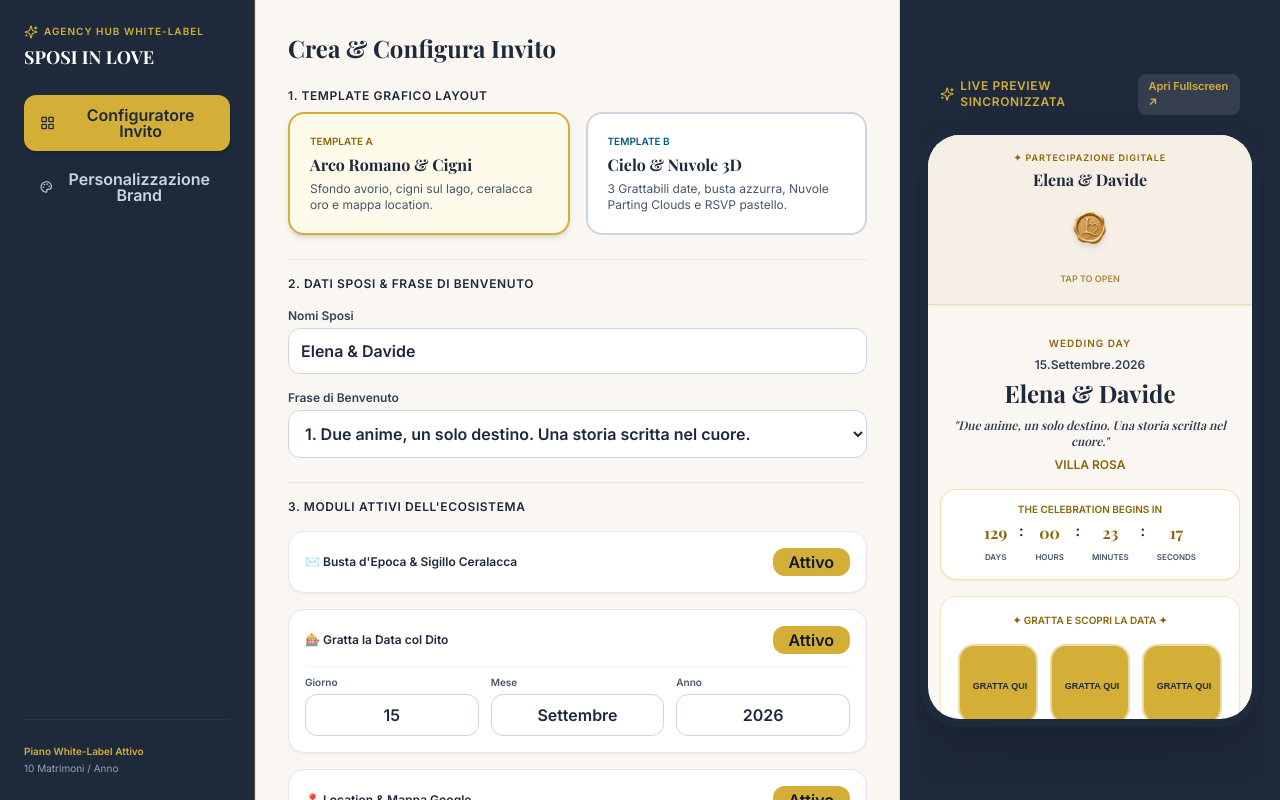
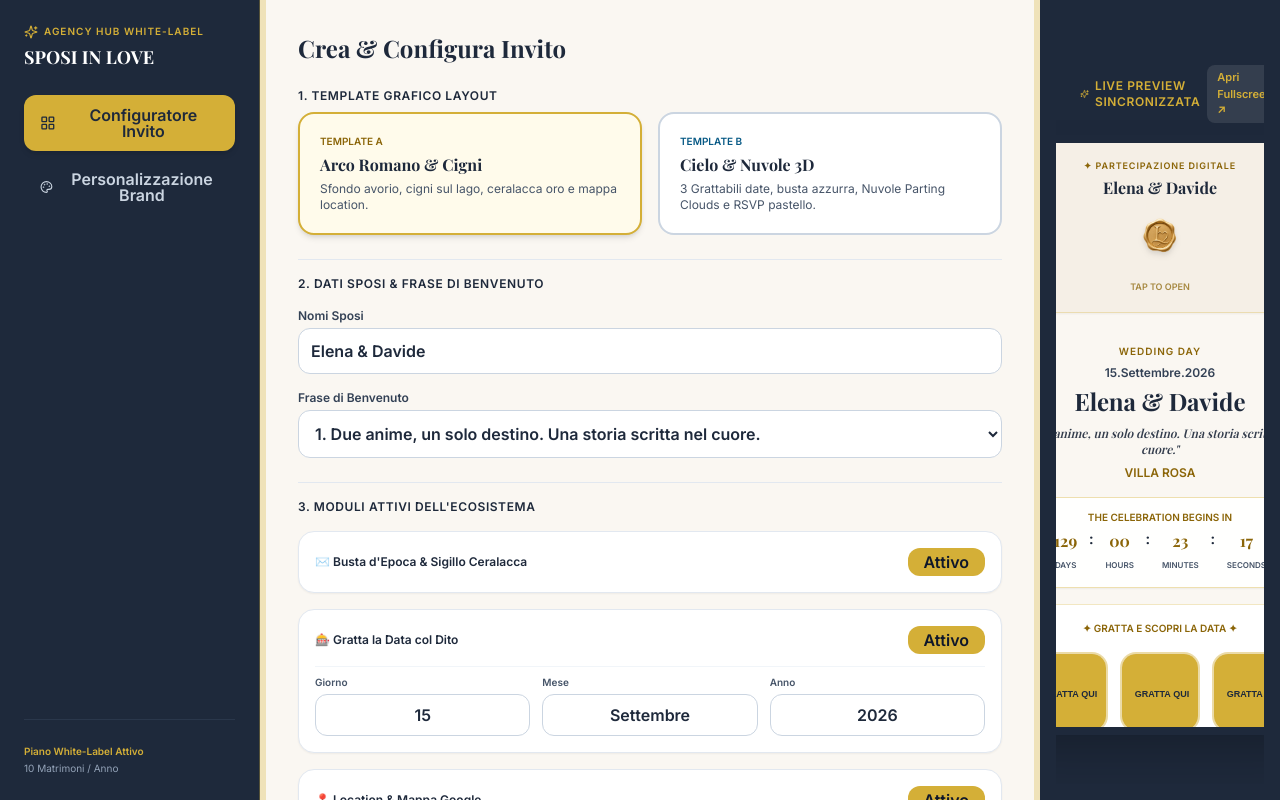
Before and after one commit to Rickym2025/love, a Next.js app: page /agency/sposi-in-love in a window 1280 px wide. Built offline with nearby package versions, Linux system fonts and the light colour scheme; a web font is replaced by a local one.

Commit message:
Update page.tsx

```diff
--- a/src/app/agency/[agencyId]/page.tsx
+++ b/src/app/agency/[agencyId]/page.tsx
@@ -1,6 +1,6 @@
 "use client";
 
-import React, { useState } from "react";
+import React, { useState, useEffect } from "react";
 import AgencySidebar from "@/components/agency/AgencySidebar";
 import AgencyConfigurator from "@/components/agency/AgencyConfigurator";
 import AgencyPreview from "@/components/agency/AgencyPreview";
@@ -9,6 +9,13 @@ export default function AgencyStudioPage({ params }: { params?: { agencyId?: str
   const rawAgencyId = params?.agencyId || "sposi-in-love";
   const agencyId = (rawAgencyId || "").replace(/[^a-zA-Z0-9-]/g, "") || "sposi-in-love";
 
+  // RIDIMENSIONAMENTO COLONNE CON TRASCINAMENTO MOUSE (Colonna centrale leggermente ristretta a 380px)
+  const [sidebarWidth, setSidebarWidth] = useState(260);
+  const [configuratorWidth, setConfiguratorWidth] = useState(380);
+  const [isResizingSidebar, setIsResizingSidebar] = useState(false);
+  const [isResizingConfigurator, setIsResizingConfigurator] = useState(false);
+
+  // Stati Configuratore
   const [activeTab, setActiveTab] = useState("create");
   const [selectedTemplate, setSelectedTemplate] = useState<"A" | "B">("A");
   const [selectedColorScheme, setSelectedColorScheme] = useState("1");
@@ -49,16 +56,57 @@ export default function AgencyStudioPage({ params }: { params?: { agencyId?: str
     setModules((prev) => ({ ...prev, [key]: !prev[key] }));
   }
 
+  // Gestione Eventi Mouse per Trascinamento Ridimensionabile
+  useEffect(() => {
+    const handleMouseMove = (e: MouseEvent) => {
+      if (isResizingSidebar) {
+        const newWidth = Math.max(200, Math.min(360, e.clientX));
+        setSidebarWidth(newWidth);
+      } else if (isResizingConfigurator) {
+        const newWidth = Math.max(300, Math.min(550, e.clientX - sidebarWidth));
+        setConfiguratorWidth(newWidth);
+      }
+    };
+
+    const handleMouseUp = () => {
+      setIsResizingSidebar(false);
+      setIsResizingConfigurator(false);
+    };
+
+    if (isResizingSidebar || isResizingConfigurator) {
+      window.addEventListener("mousemove", handleMouseMove);
+      window.addEventListener("mouseup", handleMouseUp);
+    }
+
+    return () => {
+      window.removeEventListener("mousemove", handleMouseMove);
+      window.removeEventListener("mouseup", handleMouseUp);
+    };
+  }, [isResizingSidebar, isResizingConfigurator, sidebarWidth]);
+
   return (
-    <div className="flex h-screen w-full bg-[#FAF7F2] overflow-hidden font-sans">
-      {/* 1. SIDEBAR FISSA */}
-      <div className="w-64 flex-shrink-0 border-r border-[#D4AF37]/30 h-full">
-        <AgencySidebar agencyId={agencyId} activeTab={activeTab} setActiveTab={setActiveTab} />
-      </div>
+    <div className="flex h-screen w-full bg-[#FAF7F2] overflow-hidden font-sans select-none">
+      {/* COLONNA 1: SIDEBAR AGENZIA */}
+      <AgencySidebar
+        agencyId={agencyId}
+        activeTab={activeTab}
+        setActiveTab={setActiveTab}
+        style={{ width: `${sidebarWidth}px` }}
+      />
 
-      {/* 2. CONFIGURATORE ESPANSO FLESSIBILE (Flex-1: Riempie lo spazio centrale senza schiacciare) */}
-      <div className="flex-1 h-full overflow-y-auto border-r border-[#D4AF37]/30 bg-[#FAF7F2]">
+      {/* SEPARATORE TRASCINABILE 1 */}
+      <div
+        onMouseDown={(e) => {
+          e.preventDefault();
+          setIsResizingSidebar(true);
+        }}
+        className="w-1.5 cursor-col-resize bg-[#D4AF37]/30 hover:bg-[#D4AF37] transition-colors flex-shrink-0 h-full z-20"
+        title="Trascina per ridimensionare Sidebar"
+      />
+
+      {/* COLONNA 2: CONFIGURATORE CENTRALE (Stringibile/Espandibile a piacere) */}
       <AgencyConfigurator
+        style={{ width: `${configuratorWidth}px` }}
         activeTab={activeTab}
         selectedTemplate={selectedTemplate}
         setSelectedTemplate={setSelectedTemplate}
@@ -97,10 +145,19 @@ export default function AgencyStudioPage({ params }: { params?: { agencyId?: str
         modules={modules}
         toggleModule={toggleModule}
       />
-      </div>
 
-      {/* 3. PREVIEW DESTRO PERFETTAMENTE AGGANCIATO (380px) */}
-      <div className="w-[380px] flex-shrink-0 h-full bg-[#1E293B] flex items-center justify-center p-4">
+      {/* SEPARATORE TRASCINABILE 2 */}
+      <div
+        onMouseDown={(e) => {
+          e.preventDefault();
+          setIsResizingConfigurator(true);
+        }}
+        className="w-1.5 cursor-col-resize bg-[#D4AF37]/30 hover:bg-[#D4AF37] transition-colors flex-shrink-0 h-full z-20"
+        title="Trascina per ridimensionare Configuratore"
+      />
+
+      {/* COLONNA 3: PREVIEW SMARTPHONE LIVE (Flex-1: Bilancia perfettamente la parte destra) */}
+      <div className="flex-1 h-full bg-[#1E293B] overflow-hidden flex items-center justify-center p-4">
         <AgencyPreview
           selectedTemplate={selectedTemplate}
           selectedColorScheme={selectedColorScheme}
```
Lines whose indentation alone changed are shown as unchanged.
